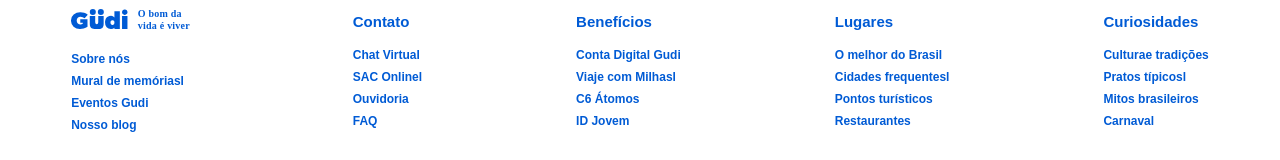
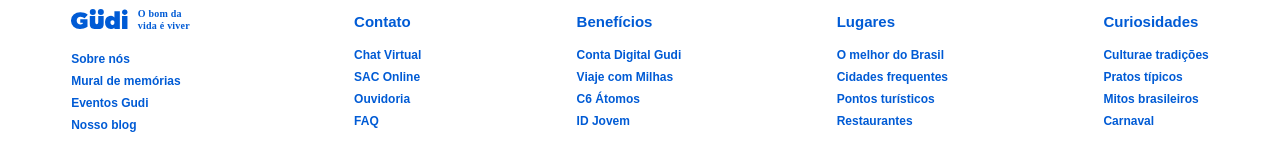
Before and after one commit to AnthonyH30/Gudi-Viagens, a React (Vite) app: page / in a window 1280 px wide. Shown: the part 3051-3211 px from the top of the page. Built offline with nearby package versions, Linux system fonts and the light colour scheme; a web font is replaced by a local one.

Commit message:
adding some changes

```diff
--- a/src/Components/Footerinfo/index.tsx
+++ b/src/Components/Footerinfo/index.tsx
@@ -16,7 +16,7 @@
         <ul className="footerinfos">
             <li className="title">{logo ? <img src={Logogudi}></img> : title}</li>
             <li>{text1}</li>
-            <li>{text2}l</li>
+            <li>{text2}</li>
             <li>{text3}</li>
             <li>{text4}</li>
         </ul>
```
